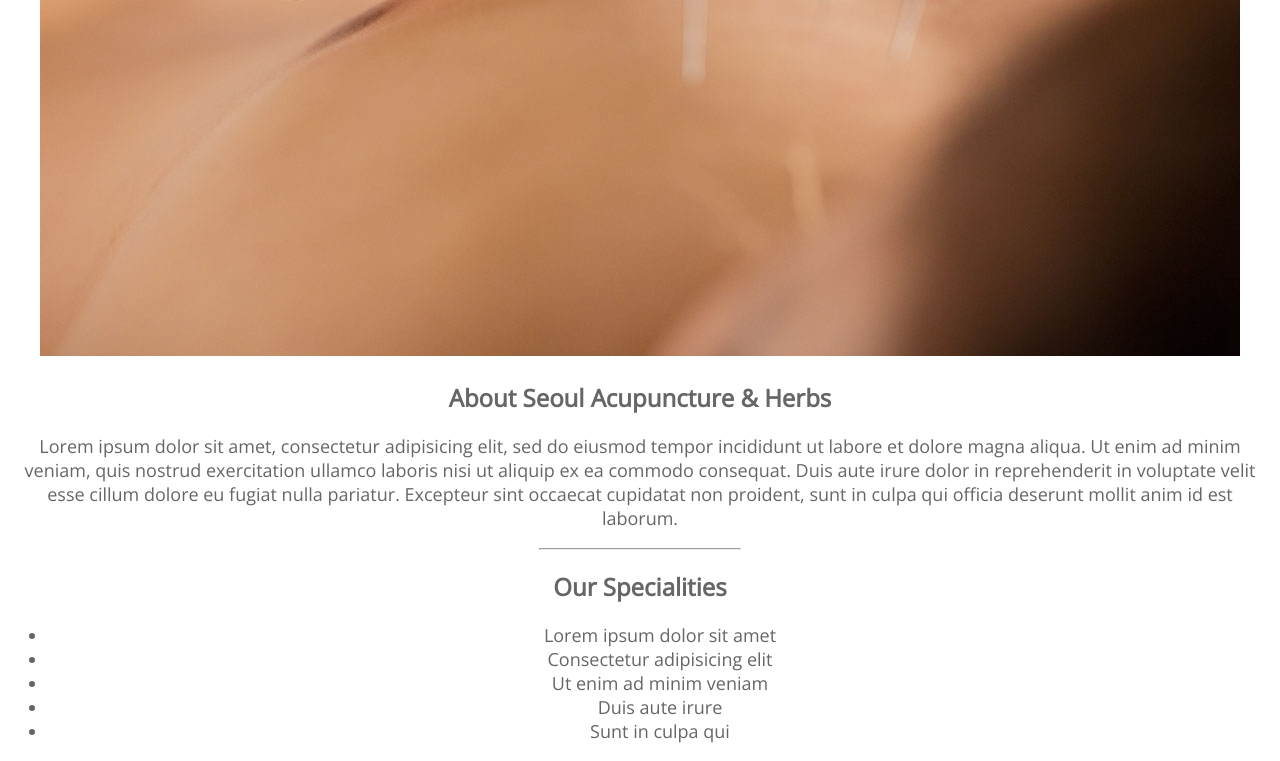
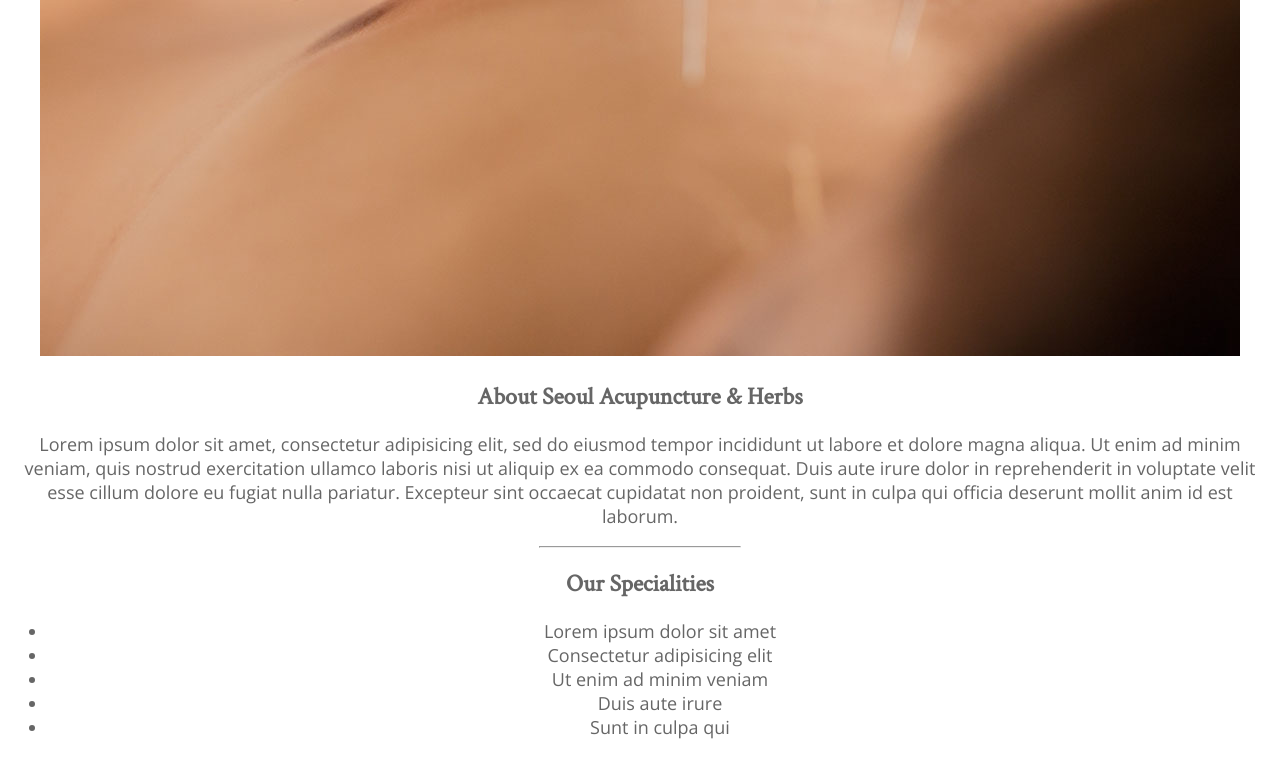
Before and after one commit to hhan01/hhan01.github.io, a plain HTML site: page unit_3/index.html in a window 1280 px wide. Shown: the part 735-1496 px from the top of the page. Drawn offline with nearby package versions, Linux system fonts and the light colour scheme.

Commit message:
Update style.css

```diff
--- a/unit_3/css/style.css
+++ b/unit_3/css/style.css
@@ -13,6 +13,7 @@ h1 {
 }
 hr {width: 200px;}
 h2 {
+	font-family: 'Crimson Text', serif;
 	font size: 22px;
 }
 p, ul{
```
